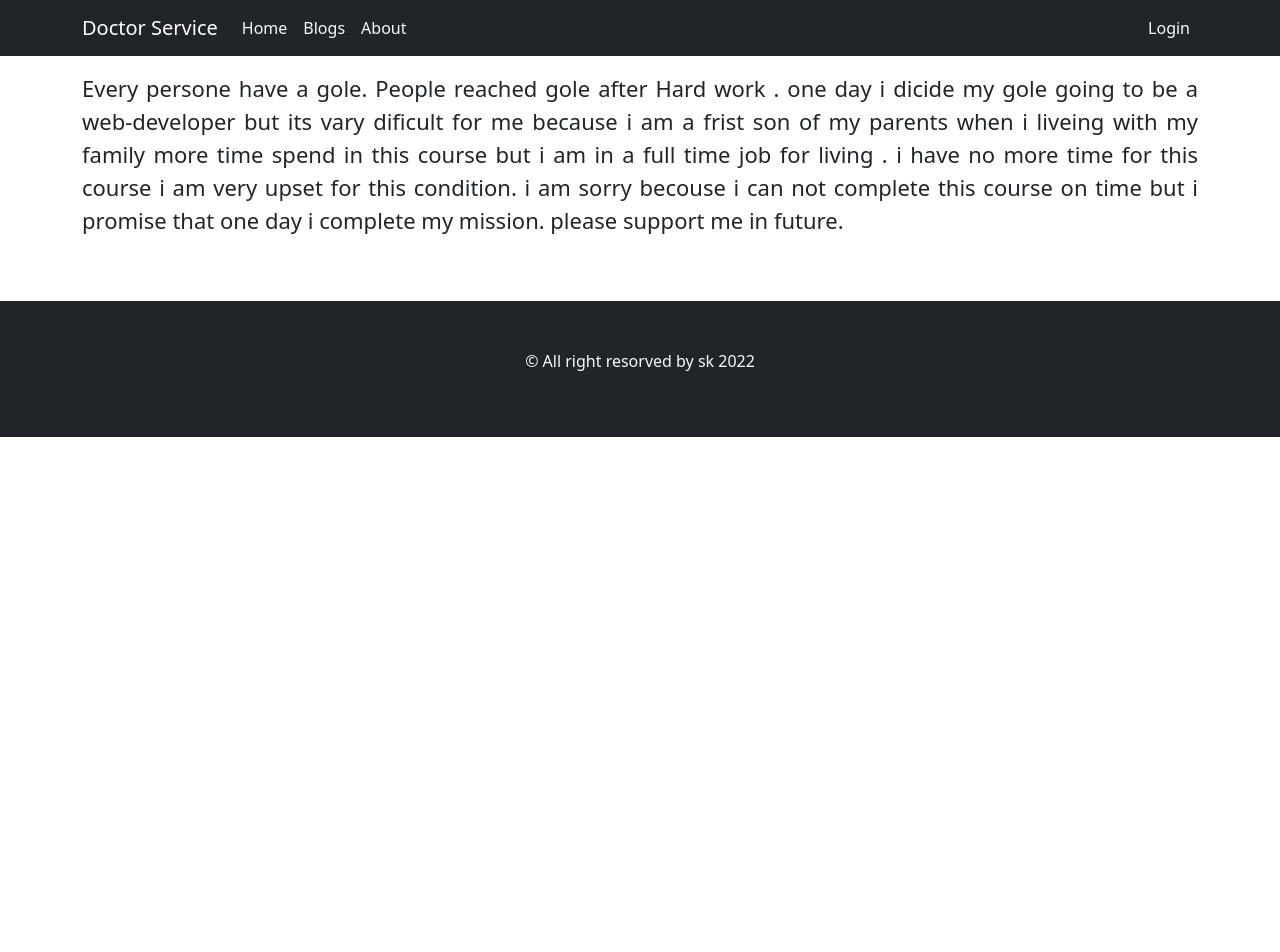
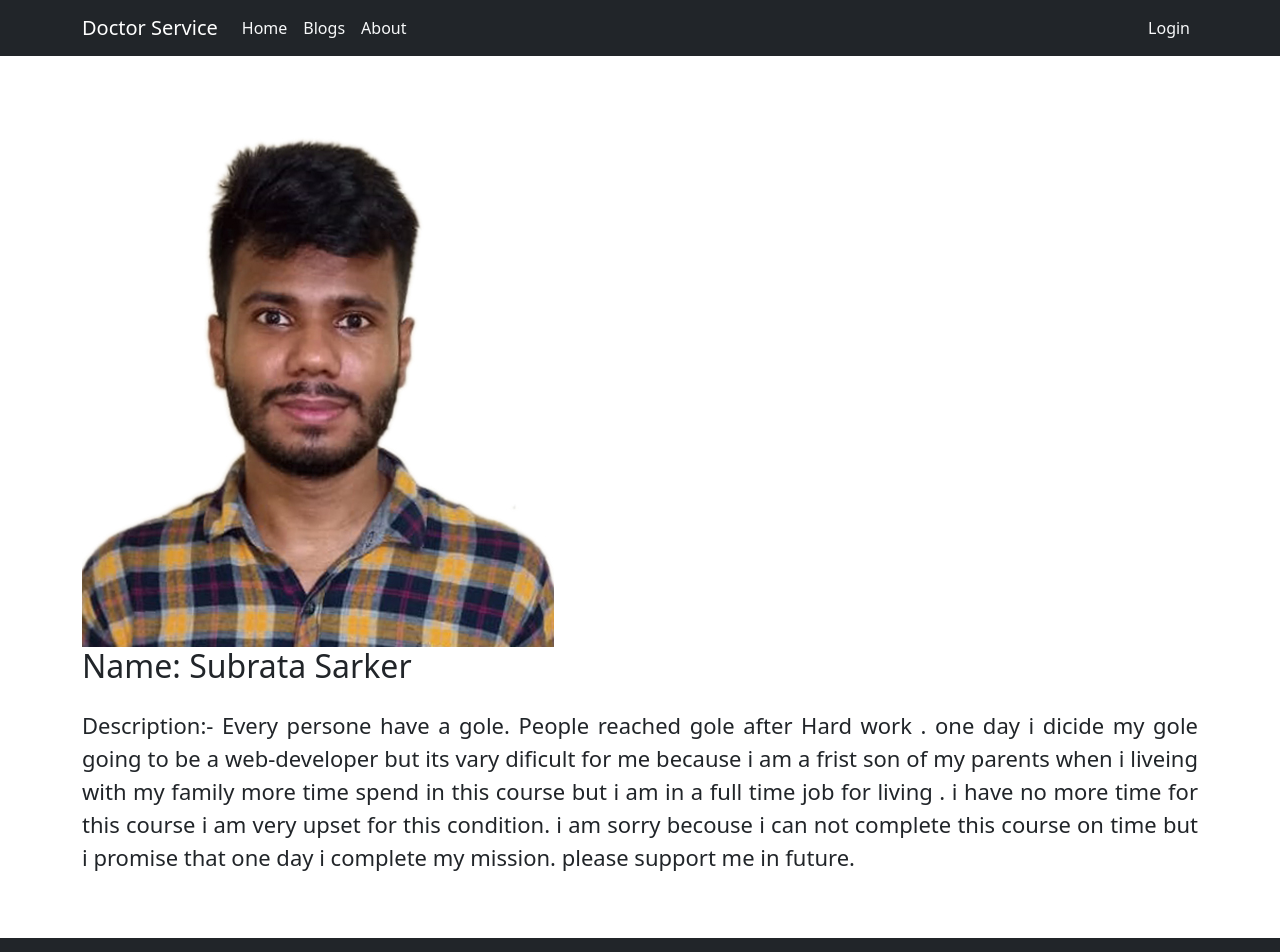
Before and after one commit to new-hero/assignment10, a React (Create React App) app: page /about in a window 1280 px wide. Shown: the top 952 px of the page. Before the commit the page ends 800 px from the top, so only its background shows below. Built offline with nearby package versions, Linux system fonts and the light colour scheme; no server answers.

Commit message:
about section updateed

```diff
--- a/src/components/About/About.js
+++ b/src/components/About/About.js
@@ -1,11 +1,13 @@
 import React from 'react';
 import './About.css'
-
+import sk from '../../images/sk.jpg'
 const About = () => {
     return (
         <div className='container'>
             <div>
-                <p className='aboutme py-3'> Every persone have a gole. People reached gole after Hard work . one day i dicide my gole going to be a web-developer but its vary dificult for me because i am a frist son of my parents when i liveing with my family more time spend in this course but i am in a full time job for living . i have no more time for this course i am very upset for this condition. i am sorry becouse i can not complete this course on time but i promise that one day i complete my mission. please support me in future. </p>
+                <img src={sk} alt= "subrata"/>
+                <h2>Name: Subrata Sarker</h2>
+                <p className='aboutme py-3'> Description:- Every persone have a gole. People reached gole after Hard work . one day i dicide my gole going to be a web-developer but its vary dificult for me because i am a frist son of my parents when i liveing with my family more time spend in this course but i am in a full time job for living . i have no more time for this course i am very upset for this condition. i am sorry becouse i can not complete this course on time but i promise that one day i complete my mission. please support me in future. </p>
             </div>
 
         </div>
--- a/src/components/Register/Register.js
+++ b/src/components/Register/Register.js
@@ -16,7 +16,7 @@ const Register = () => {
     user,
     loading,
     error,
-  ] = useCreateUserWithEmailAndPassword(auth, {sendEmailVerification:true});
+  ] = useCreateUserWithEmailAndPassword(auth, {sendEmailVerification : true});
   if(user){
     navigate('/')
   }
```
Also changed, not shown: src/images/sk.jpg (added), 1 other file (tests, documents, lock files or other folders).
